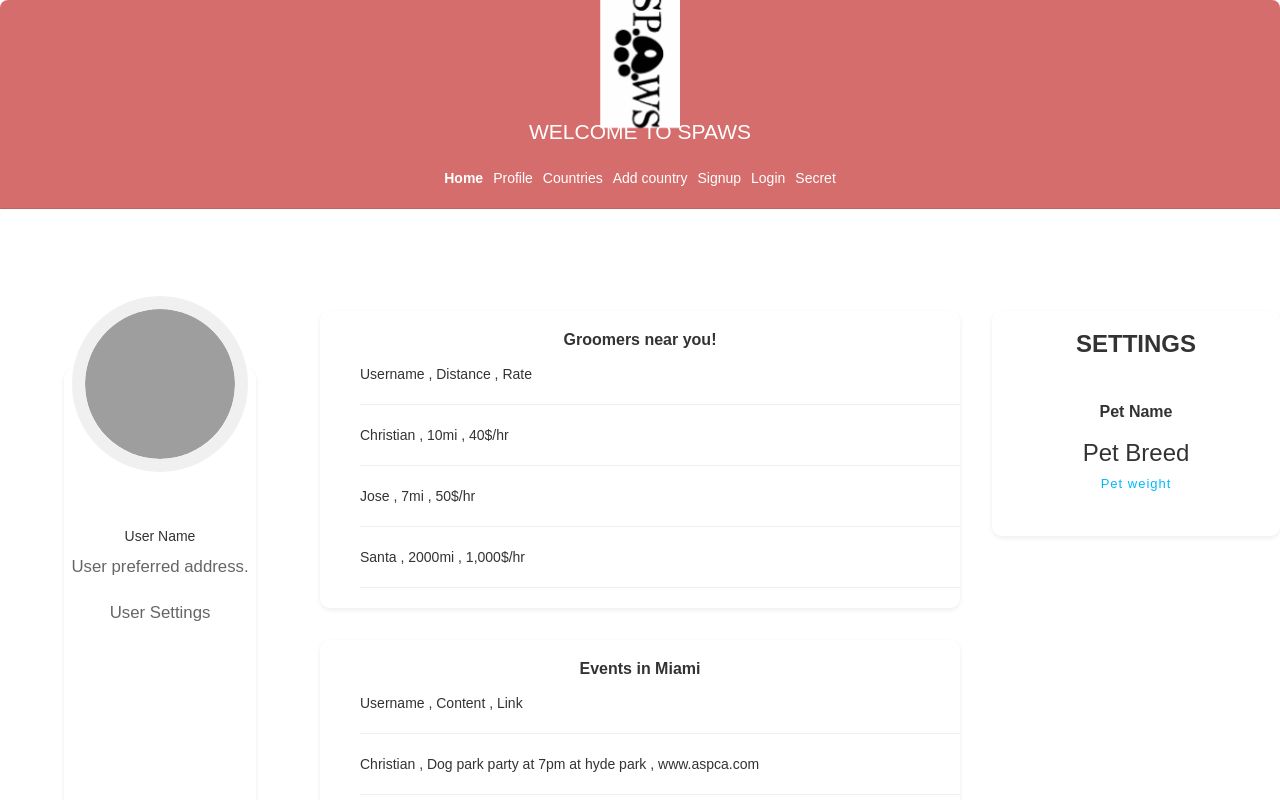
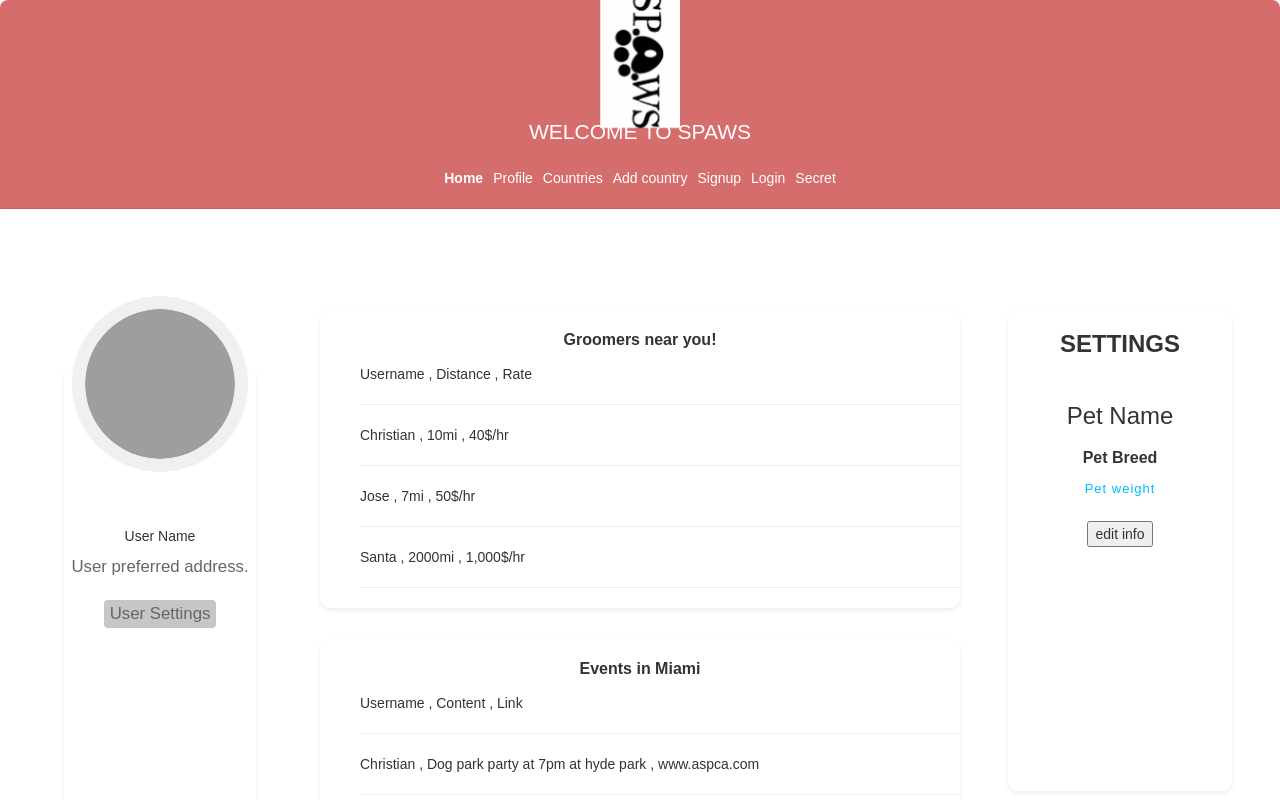
Before and after one commit to Spaw-miami/Spaw-app, a React (Create React App) app in the folder client/: page / in a window 1280 px wide. Shown: the top 800 px of the page. Built offline with nearby package versions, Linux system fonts and the light colour scheme; grey boxes are pictures that could not be loaded.

Commit message:
settings block home page

```diff
--- a/client/src/components/pages/Home.jsx
+++ b/client/src/components/pages/Home.jsx
@@ -4,59 +4,123 @@ export default class Home extends Component {
     super(props);
     this.state = {
       petSettings: false,
-      userSettings: true
+      userSettings: true,
+      showEdit: false
     };
   }
 
+
+  //SHOW EDIT PET AND SETTINGS BOX v
   showPet = () => {
     let petShow = !this.state.petSettings;
     this.setState({
       petSettings: petShow
     });
-    console.log('work');
+
   };
+
+  showEditPet = () => {
+    let showTheEdit = !this.state.showEdit;
+    this.setState({
+      showEdit: showTheEdit
+    })
+
+  }
+
+  editPet = () => {
+    return (
+      <div className="edit-pet">
+        <form>
+          <input type="text" name="petname" placeholder="Pet's Name" />
+          <input type="text" name="petbreed" placeholder="Pet's Breed" />
+          <input type="text" name="petweight" placeholder="Pet's Weight" />
+          <br></br>
+          <button>Submit</button>
+        </form>
+        <button onClick={this.showEditPet}>back</button>
+      </div>
+    )
+  }
+
+  petInfo = () => {
+    return (
+      <div className="petInfo">
+        {this.state.showEdit ?
+          this.editPet()
+          :
+          <div>
+            <h3>Pet Name</h3>
+            <h2>Pet Breed</h2>
+            <h4>Pet weight</h4>
+            <button onClick={this.showEditPet}>edit info</button>
+          </div>
+        }
+      </div>
+    );
+  };
+  //SHOW EDIT PET AND SETTINGS BOX ^
+
+  // USER SWTTINGS BOX SWITCH v
   showUser = () => {
     let userShow = !this.state.userSettings;
     this.setState({
       userSettings: userShow
     });
-    console.log('work');
+
   };
 
-  petInfo = () => {
+  editUser = () => {
     return (
-      <div className="petInfo">
-        <h2>Pet Name</h2>
-        <h3>Pet Breed</h3>
-        <h4>Pet weight</h4>
+      <div className="edit-pet">
+        <form>
+          <input type="text" name="username" placeholder="User's Username" />
+          <input type="text" name="firstname" placeholder="User's First Name" />
+          <input type="text" name="lastname" placeholder="User's Last Name" />
+          <input type="text" name="address" placeholder="User's Address" />
+          <input type="text" name="phone" placeholder="User's Phone Number" />
+          <br></br>
+          <button>Submit</button>
+        </form>
+        <button onClick={this.showEditPet}>back</button>
+      </div>
+    )
+  }
+
+  userInfo = () => {
+    return (
+      <div className="userInfo">
+        {this.state.showEdit ?
+          this.editUser()
+          :
+          <div>
+            <h3>User Name</h3>
+            <h2>Address</h2>
+            <h4>Phone number</h4>
+            <h5>Dog drop down</h5>
+            <button onClick={this.showEditPet}>edit info</button>
+          </div>
+        }
       </div>
     );
   };
-  userInfo = () => {
-    return (
-      <div className="userInfo">
-        <h2>User Name</h2>
-        <h3>Address</h3>
-        <h4>Phone number</h4>
-        <h5>Dog drop down</h5>
-      </div>
-    );
-  };
+  // USER SWTTINGS BOX SWITCH ^
 
+  // SWITCHES SETTINGS BOX v
   switchSettings = () => {
     return (
       <p onClick={this.showUser} className="card-link">
-        User Settings
-			</p>
+        <button className="settings-button">User Settings</button>
+      </p>
     );
   };
   switchSettings2 = () => {
     return (
       <p onClick={this.showUser} className="card-link">
-        Pet Settings
-			</p>
+        <button>Pet Settings</button>
+      </p>
     );
   };
+  // SWITCHES SETTINGS BOX ^
 
   render() {
     return (
@@ -95,7 +159,7 @@ export default class Home extends Component {
           </div>
           <div className="col-md-6">
             {/* GEO LIST + EVENTS */}
-            {/* <div className="container"> */}
+
             <div>
               <div className="row">
                 <h2>Groomers near you!</h2>
@@ -153,8 +217,7 @@ export default class Home extends Component {
               <div>
                 <h1>Settings</h1>
               </div>
-              {this.state.petSettings || this.state.userSettings ? this.petInfo() : <br />}
-              {this.state.userSettings || this.state.petSettings ? <br /> : this.userInfo()}
+              {this.state.petSettings || this.state.userSettings ? this.petInfo() : this.userInfo()}
             </div>
           </div>
         </div>
--- a/client/src/index.scss
+++ b/client/src/index.scss
@@ -150,14 +150,19 @@ li{
   border-radius: 10px;
   box-shadow: 0 2px 5px rgba(0, 0, 0, .075);
   display: flex;
-  margin: 32% 0% 0% 10%;
-  width: 90%;
+  margin: 32% 0% 0% 15%;
+  width: 70%;
+  height: 60%;
   flex-direction: column;
 }
 .hold-down{
   margin: 5% 0% 0% 0%;
 }
-
+.settings-button{
+  border: none;
+  border-radius: 4px;
+  background: #c7c5c5;
+}
 }
 
 .Secret {
```
